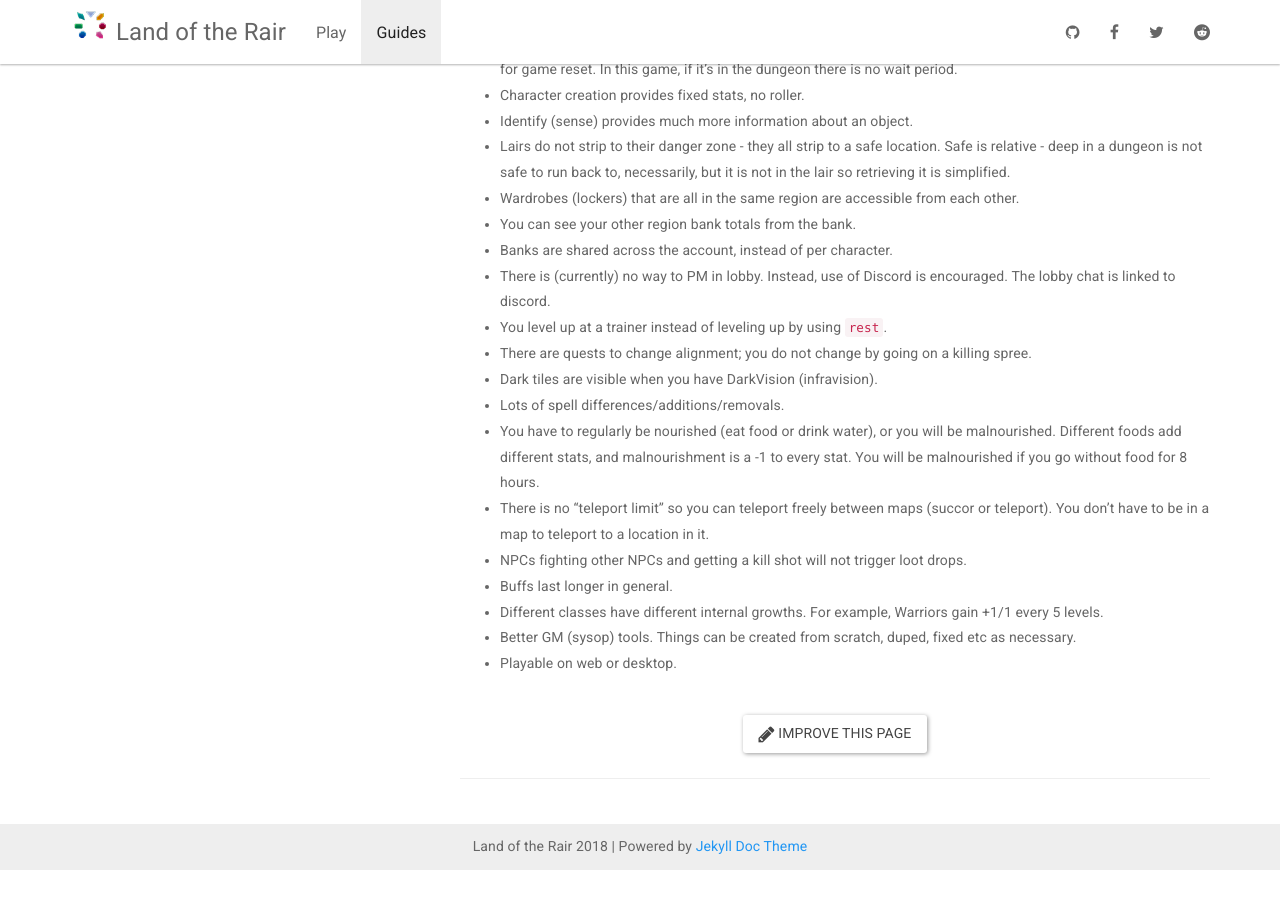
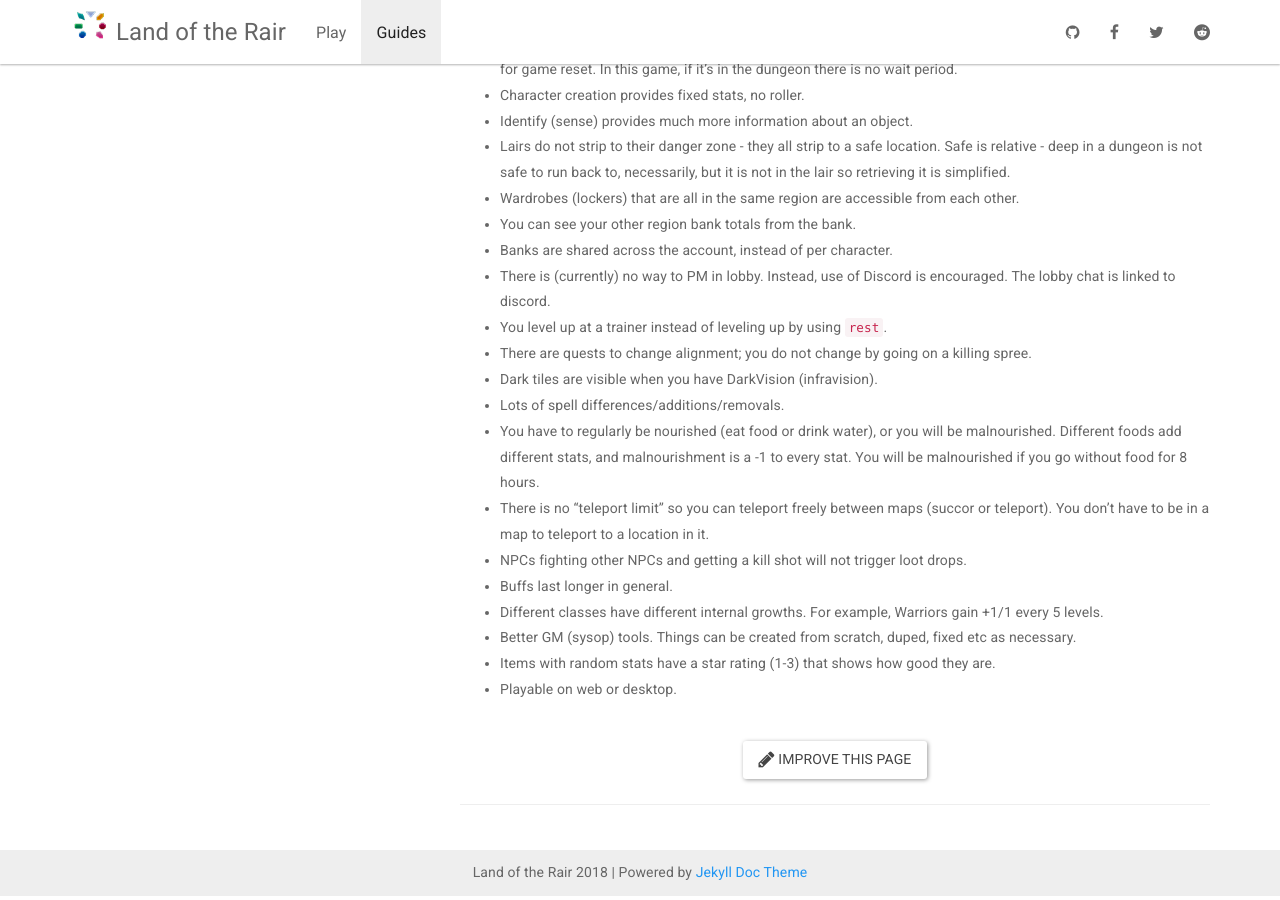
Before and after one commit to LandOfTheRair/landoftherair.github.io, a Jekyll site: the page built from _docs/other/drakkar-differences.md, in a window 1280 px wide and 900 px high, scrolled down 1191 px. Built offline with Jekyll 4.4.1, drawn with Linux system fonts in a browser that asks for light colours; nearby versions of some CDN libraries; before the commit the page ends 2065 px from its top, so only the background shows below that.

Commit message:
Update drakkar-differences.md

```diff
--- a/_docs/other/drakkar-differences.md
+++ b/_docs/other/drakkar-differences.md
@@ -51,4 +51,5 @@ I want to take a page to talk about the differences. Some will be small and inco
 * Buffs last longer in general.
 * Different classes have different internal growths. For example, Warriors gain +1/1 every 5 levels.
 * Better GM (sysop) tools. Things can be created from scratch, duped, fixed etc as necessary.
+* Items with random stats have a star rating (1-3) that shows how good they are.
 * Playable on web or desktop.
```
